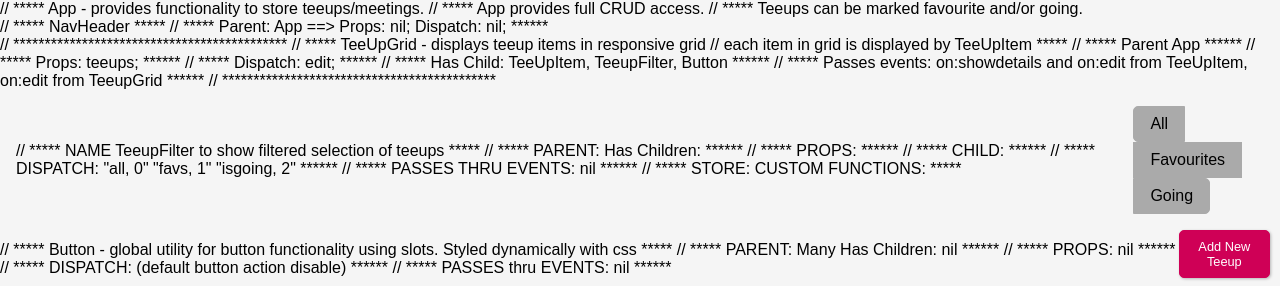
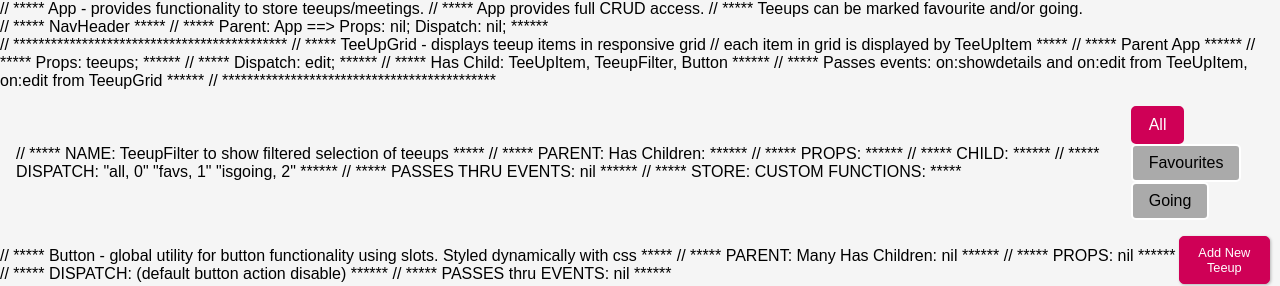
Before and after one commit to thefoxboxman/MeetupApp, a Svelte app: page / in a window 1280 px wide. Shown: the part 85-371 px from the top of the page. Built offline with nearby package versions, Linux system fonts and the light colour scheme.

Commit message:
Added active button funclty to TeeupFilter

```diff
--- a/src/AppHome/TeeupFilter.svelte
+++ b/src/AppHome/TeeupFilter.svelte
@@ -1,4 +1,4 @@
-// ***** NAME TeeupFilter  to show filtered selection of teeups *****
+// ***** NAME: TeeupFilter  to show filtered selection of teeups *****
 // ***** PARENT:        Has Children:  ******
 // ***** PROPS:  ******
 // *****    CHILD:    ******
@@ -10,19 +10,23 @@
 <script>
 import { createEventDispatcher } from 'svelte';
 
+const dispatch = createEventDispatcher();
 
-const dispatch = createEventDispatcher();
+let selected_button = 0;
 
 function showAll(){
 dispatch("select", 0);
+selected_button = 0;
 }
 
 function showFavs(){
 dispatch("select", 1);
+selected_button = 1;
 }
 
 function showGoing(){
 dispatch("select", 2);
+selected_button = 2;
 }
 </script>
 
@@ -36,21 +40,22 @@ dispatch("select", 2);
     font: inherit;
     font-size: 1rem;
     cursor: pointer;
-    border: 1px solid #aaaaaa;
+    border: 2px solid white;
+		border-radius: 5px;
     padding: 0.5rem 1rem;
   }
 
   button:focus {
     outline: none;
   }
-
+/*
   button:first-of-type {
-    border-radius: 5px 0 0 5px;
+    border-radius: 5px ;
   }
 
   button:last-of-type {
     border-radius: 0 5px 5px 0;
-  }
+  } */
 
   button:hover,
   button:active,
@@ -63,7 +68,13 @@ dispatch("select", 2);
 
 <!-- Start HTML -->
 <div>
-<button type=button on:click={showAll}  >All</button>
-<button type=button on:click={showFavs} >Favourites</button>
-<button type=button on:click={showGoing} >Going</button>
+<button type=button
+class:active={selected_button === 0}
+on:click={showAll}  >All</button>
+<button type=button
+class:active={selected_button === 1}
+ on:click={showFavs} >Favourites</button>
+<button type=button
+class:active={selected_button === 2}
+on:click={showGoing} >Going</button>
 </div>
```
